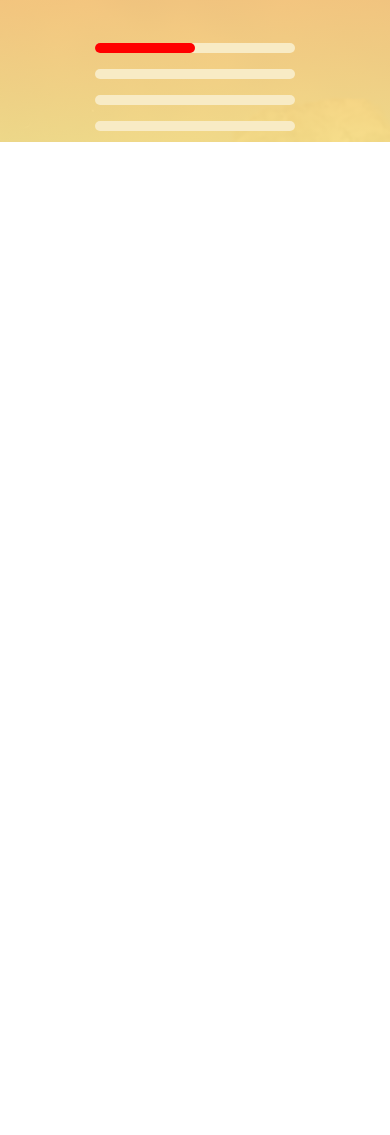
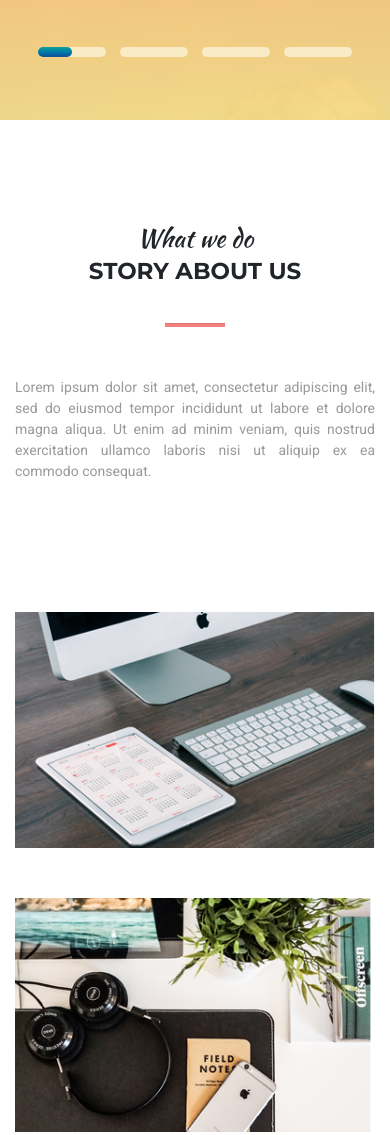
Before and after one commit to saidul83/MOGO, a plain HTML site: page index.html in a window 390 px wide. Shown: the part 480-1615 px from the top of the page. Before the commit the page ends 844 px from the top, so only its background shows below. Drawn offline with nearby package versions, Linux system fonts and the light colour scheme.

Commit message:
about & responsive

```diff
--- a/css/responsive.css
+++ b/css/responsive.css
@@ -6,7 +6,7 @@
       font-size: 28px;
     }
     .header-slider h1 {
-      font-size: 32px;
+      font-size: 40px;
       margin-bottom: 25px;
     }
     .header{
@@ -32,4 +32,41 @@
     .main-search {
       width: 230px;
     }
+
+    .owl-theme .owl-dots .owl-dot span {
+      width: 68px;
+    }
+    .owl-theme .owl-dots .owl-dot.active span::before {
+      position: absolute;
+      content: "";
+      top: 0;
+      left: 0;
+      width: 50%;
+      height: 100%;
+      background-image: linear-gradient(to top, #1e4d94, #0065a2, #007aa6, #008ea1, #199f99);
+      border-radius: 5px;
+  }
+    .mogo-btn {
+      padding: 8px 5px;
+      font-size: 13px;
+    }
+    .mogo-btn:hover{
+      background: #8b4f0a;
+      border: 3px solid transparent;
+    }
+    /*==================================================================================================
+                            End Header Responsive Area
+====================================================================================================*/
+    .about-title h2 {
+      font-size: 23px;
+    }
+    .about-title p {
+      font-size: 14px;
+      width: 100%;
+      text-align: justify;
+      margin-bottom: 30px;
+    }
+    .single-about {
+      margin-bottom: 50px;
+    }
 }
--- a/css/style.css
+++ b/css/style.css
@@ -180,7 +180,7 @@ ul{
 }
 .mogo-btn:hover{
   background: linear-gradient(to top, #fce38a, #ffca7d, #ffb078, #fe987a, #f38181);
-  border: 3px solid #fce38a;
+  border: 3px solid transparent;
 }
 .owl-theme .owl-nav.disabled + .owl-dots{
   margin-top: 80px;
@@ -209,9 +209,105 @@ ul{
   border-radius: 5px;
 }
 
-/*==================================================================
-                End Header Slider Area
-====================================================================*/
+/*                End Header Slider Area             */
 /*==================================================================================================
                             End Header Area
 ====================================================================================================*/
+.about{
+  margin-bottom: 100px;
+}
+.about-title{
+  padding-top: 100px;
+  text-align: center;
+}
+.about-title .font-spa{
+  font-size: 25px;
+  font-weight: 500;
+}
+.about-title h2{
+  padding-bottom: 30px;
+  font-size: 40px;
+  font-weight: 700;
+  text-transform: uppercase;
+}
+.about-title .hori-line{
+  height: 3px;
+  width: 60px;
+  background: #f38181;
+  margin: 0 auto 50px;
+}
+.about-title p{
+  font-size: 18px;
+  width: 90%;
+  padding-bottom: 100px;
+}
+/*                End About Title Area             */
+.about-img img{
+  width: 100%;
+}
+.single-about{
+  position: relative;
+  cursor: pointer;
+}
+.single-about:hover{
+  -webkit-box-shadow: 10px 10px 0px 1px rgba(149,225,211,1);
+  -moz-box-shadow: 10px 10px 0px 1px rgba(149,225,211,1);
+  box-shadow: 10px 10px 0px 1px rgba(149,225,211,1);
+}
+.single-about::before{
+  position: absolute;
+  content: "";
+  top: 0;
+  left: 0;
+  width: 100%;
+  height: 0;
+  background: linear-gradient(to top, #fce38a, #ffca7d, #ffb078, #fe987a, #f38181);
+  opacity: 0.9;
+  visibility: hidden;
+  transition: .5s;
+}
+.single-about:hover::before{
+  visibility: visible;
+  transition: .5s;
+  height: 100%;
+}
+.single-about:hover .about-info{
+  visibility: visible;
+  opacity: 1;
+  transition: .5s;
+}
+/*.single-about::after{
+  position: absolute;
+  content: "";
+  top: 10px;
+  right: -10px;
+  width: 100%;
+  height: 100%;
+  background: #95e1d3;
+  opacity: 1;
+  z-index: -2;
+}*/
+.about-info{
+  position: absolute;
+  top: 50%;
+  left: 50%;
+  transform: translate(-50%, -50%);
+  text-align: center;
+  visibility: hidden;
+  opacity: 0;
+  transition: .5s;
+}
+.about-info i{
+  font-size: 20px;
+  color: #fff;
+}
+.about-info h4{
+  font-size: 20px;
+  font-weight: 700;
+  color: #fff;
+  text-transform: uppercase;
+}
+/*                End About IMG Area             */
+/*==================================================================================================
+                            End About Area
+====================================================================================================*/
--- a/index.html
+++ b/index.html
@@ -108,8 +108,63 @@
                 <!-------End Header Slider Area------------->
             </div>
         </header>
-
-
+        <!--===================================================
+                  End Header Area
+        =====================================================-->
+        <section class="about">
+          <div class="container">
+              <div class="row">
+                  <div class="col-md-12">
+                    <div class="about-title">
+                        <span class="font-spa">What we do</span>
+                        <h2>Story about us</h2>
+                        <hr class="hori-line">
+                        <p>Lorem ipsum dolor sit amet, consectetur adipiscing elit, sed do eiusmod tempor incididunt ut labore et dolore magna aliqua. Ut enim ad minim veniam, quis nostrud exercitation ullamco laboris nisi ut aliquip ex ea commodo consequat. </p>
+                    </div>
+                  </div>
+                  <!-----------------End About Title Area------------------------------------>
+                  <div class="col-md-4">
+                      <div class="single-about">
+                        <div class="about-img">
+                          <img src="images/about-img01.png" alt="">
+                        </div>
+                        <div class="about-info">
+                          <i class="fa-solid fa-user-group"></i>
+                          <h4>super team</h4>
+                        </div>
+                      </div>
+                  </div>
+                  <!-----------End Single-about 1st area---------------------->
+                  <div class="col-md-4">
+                      <div class="single-about">
+                        <div class="about-img">
+                          <img src="images/about-img02.png" alt="">
+                        </div>
+                        <div class="about-info">
+                          <i class="fa-solid fa-user-group"></i>
+                          <h4>super team</h4>
+                        </div>
+                      </div>
+                  </div>
+                  <!-----------End Single-about 1st area---------------------->
+                  <div class="col-md-4">
+                      <div class="single-about">
+                        <div class="about-img">
+                          <img src="images/about-img03.png" alt="">
+                        </div>
+                        <div class="about-info">
+                          <i class="fa-solid fa-user-group"></i>
+                          <h4>super team</h4>
+                        </div>
+                      </div>
+                  </div>
+                  <!-----------End Single-about 1st area---------------------->
+              </div>
+          </div>
+        </section>
+        <!--===================================================
+                  End About Area
+        =====================================================-->
 
 
 
```
Also changed, not shown: images/about-img01.png (added), images/about-img02.png (added), images/about-img03.png (added).
